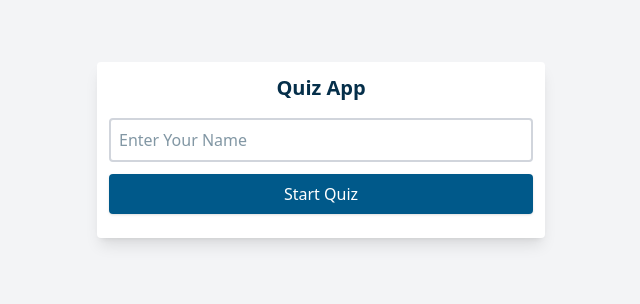
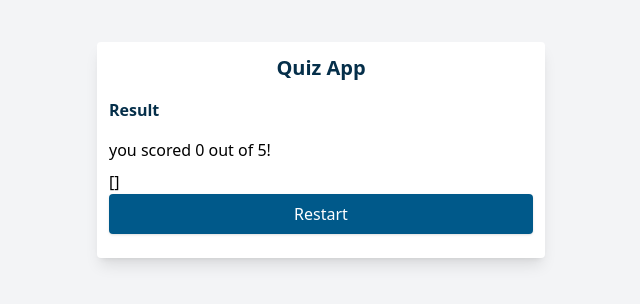
Before and after one commit to PotrirajanA/quiz-app, a React (Vite) app: page / in a window 1280 px wide. Shown: the part 250-554 px from the top of the page, without its empty margins (319-959 px from the left). Built offline with nearby package versions, Linux system fonts and the light colour scheme.

Commit message:
Updated login validation logic

```diff
--- a/src/App.jsx
+++ b/src/App.jsx
@@ -6,8 +6,8 @@ const App = () => {
 
   const [userName, setUserName] = useState("");
   const [questions, setQuestions] = useState([]);
-  const [quizStarted, setQuizStarted] = useState(false);
-  const [quizFinisheded, setQuizFinished] = useState(false);
+  const [quizStarted, setQuizStarted] = useState(true);
+  const [quizFinisheded, setQuizFinished] = useState(true);
   const [currentQuestionIndex, setCurrentQuestionIndex] = useState(0);
   const [answers, setAnswers] = useState([]);
   const [score,setScore] = useState(0);
@@ -45,10 +45,31 @@ const App = () => {
     }
     else{
       // Save and Show Result
-      console.log(answers)
+
+      const newResult = {
+        userName,
+        score,
+        total : questions.length,
+        date : new Date().toLocaleString(),
+      };
+
+      const updateHistory = [...resultHistory, newResult];
+      localStorage.setItem("quizResults",JSON.stringify(updateHistory));
+      setResultHistory(updateHistory);
+      setQuizFinished(true);
     }
 
   };
+
+  const restartQuiz = ()=>{
+    setAnswers([]);
+    setQuestions([]);
+    setCurrentQuestionIndex(0);
+    setScore(0);
+    setQuizFinished(false);
+    setUserName("");
+    setQuizStarted(false);
+  }
 
   return (
     <div className="bg-gray-100 min-h-screen flex justify-center items-center">
@@ -77,7 +98,7 @@ const App = () => {
            <Quiz key={currentQuestionIndex} question = {questions[currentQuestionIndex]} questionNumber ={currentQuestionIndex + 1} totalQuestion = {questions.length} handleAnswer={handleAnswer} />
         )}
 
-        {quizFinisheded && <Result />}
+        {quizFinisheded && <Result resultHistory={resultHistory} restartQuiz={restartQuiz} answers={answers} score={score} userName={userName} total={questions.length}/>}
 
       </div>
     </div>
--- a/src/compnents/Result.jsx
+++ b/src/compnents/Result.jsx
@@ -1,8 +1,17 @@
 import React from 'react'
 
-const Result = () => {
+const Result = ({resultHistory, restartQuiz, answers, score, userName,total}) => {
   return (
-    <div>Result</div>
+    <div>
+
+      <h2 className="text-sky-950 font-semibold mb-4">Result</h2>
+
+      <p className='mb-2'>{userName} you scored {score} out of {total}!</p>
+
+      {JSON.stringify(resultHistory)}
+
+      <button className="bg-sky-800 text-white p-2 w-full outline-none rounded shadow cursor-pointer hover:bg-sky-950 transition mb-3"  onClick={restartQuiz}>Restart</button>
+    </div>
   )
 }
 
```
